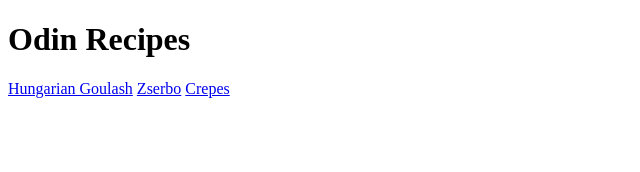
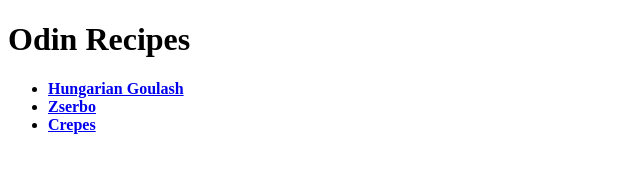
Before and after one commit to Babamih/odin-recipes, a plain HTML site: page index.html in a window 1280 px wide. Shown: the whole page, without its empty margins (0-640 px from the left). Drawn offline with Linux system fonts and the light colour scheme.

Commit message:
Add index.html

```diff
--- a/index.html
+++ b/index.html
@@ -8,9 +8,11 @@
 
     <body>
         <h1>Odin Recipes</h1>
-            <a href="recipes/hungarian-goulash.html" target="_blank">Hungarian Goulash</a>
-            <a href="recipes/zserbo.html" target="_blank">Zserbo</a>
-            <a href="recipes/crepes.html" target="_blank">Crepes</a>
+            <ul>
+            <li><strong><a href="recipes/hungarian-goulash.html" target="_blank">Hungarian Goulash</a></strong></li>
+            <li><strong><a href="recipes/zserbo.html" target="_blank">Zserbo</a></strong></li>
+            <li><strong><a href="recipes/crepes.html" target="_blank">Crepes</a></strong></li>
+            </ul>
     </body>
 
 </html>
```
